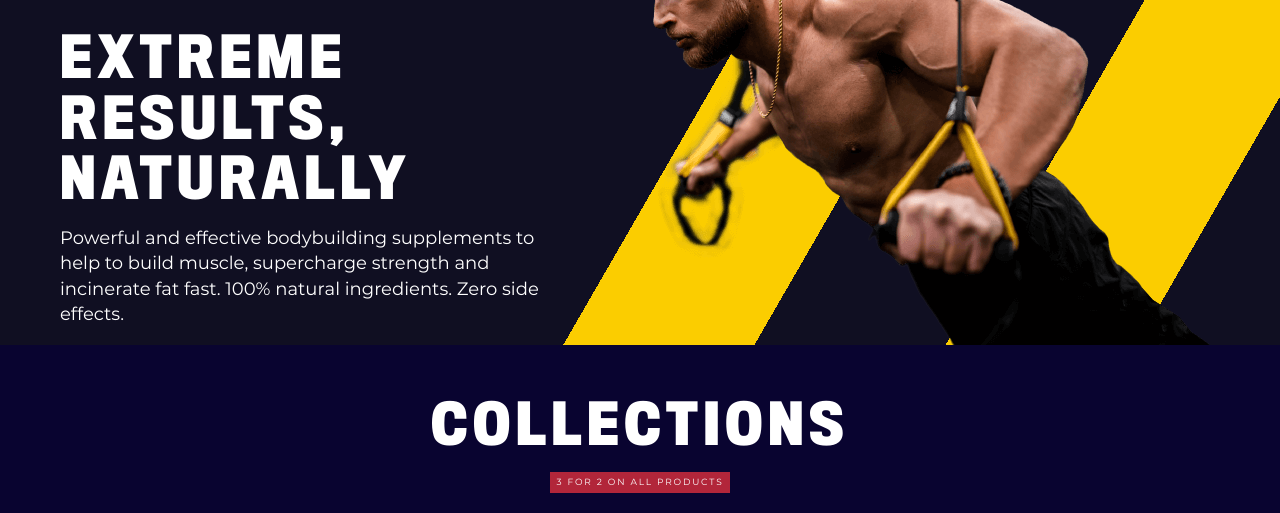
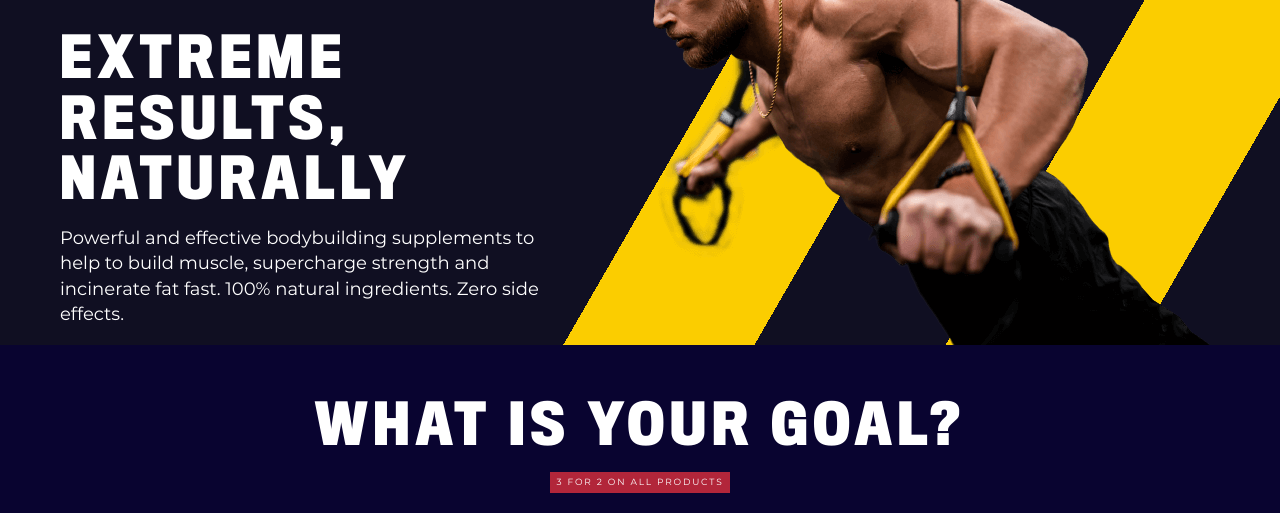
Before and after one commit to FinetuneDevelopment/crazy-nutrition-dev, a plain HTML site: page home/index.html in a window 1280 px wide. Shown: the part 283-796 px from the top of the page. Drawn offline with Linux system fonts and the light colour scheme.

Commit message:
Forgot to change the heading on one of the home pages.

```diff
--- a/home/index.html
+++ b/home/index.html
@@ -66,9 +66,9 @@
   </header>
 
   <main>
-    <section class="container" aria-label="Collections">
+    <section class="container" aria-label="What is Your Goal?">
 
-      <h2 class="text-center">Collections</h2>
+      <h2 class="text-center">What is Your Goal?</h2>
       <p class="text-center"><span class="btn btn-tag bg-red">3 for 2 on all products</span></p>
       <div class="row">
 
```
